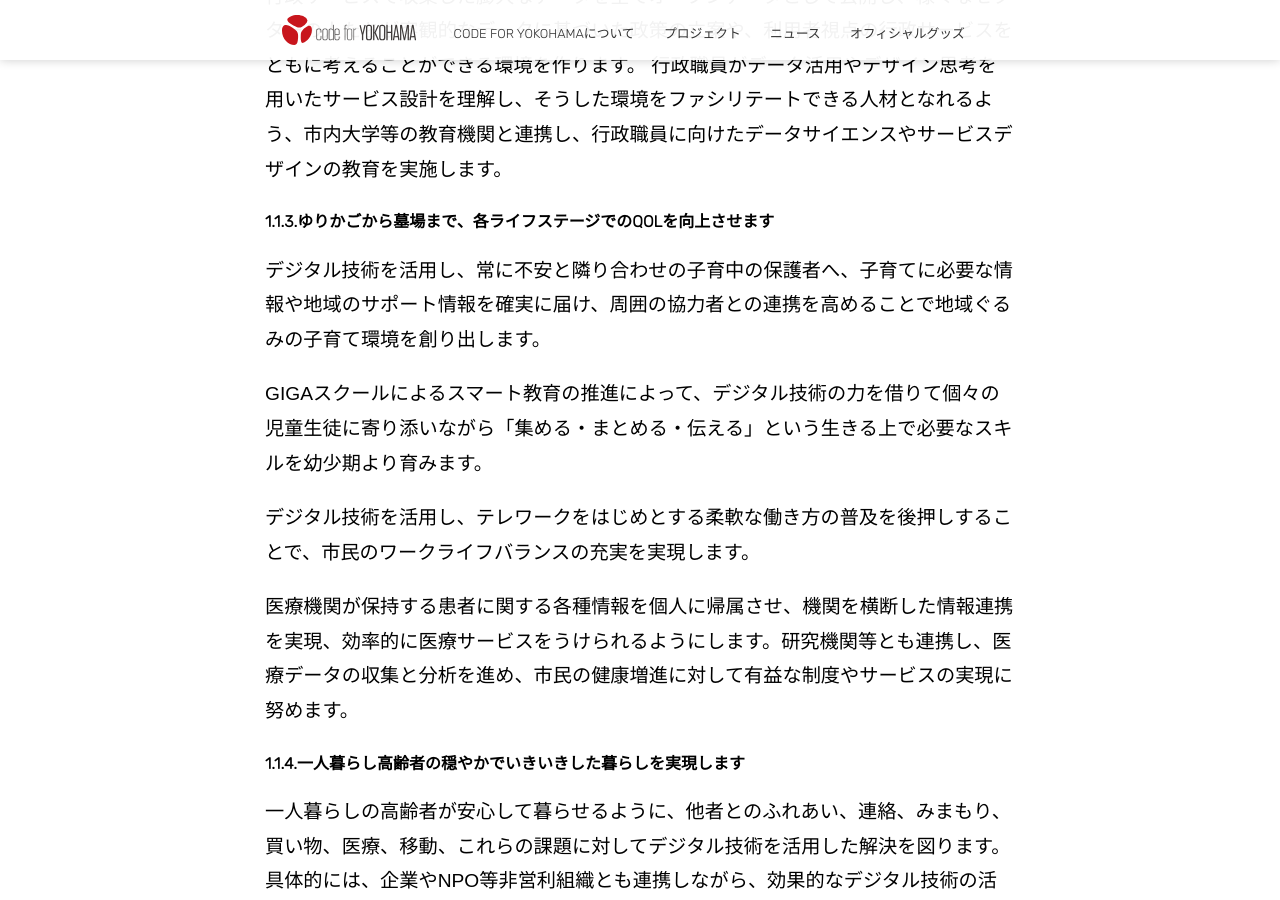
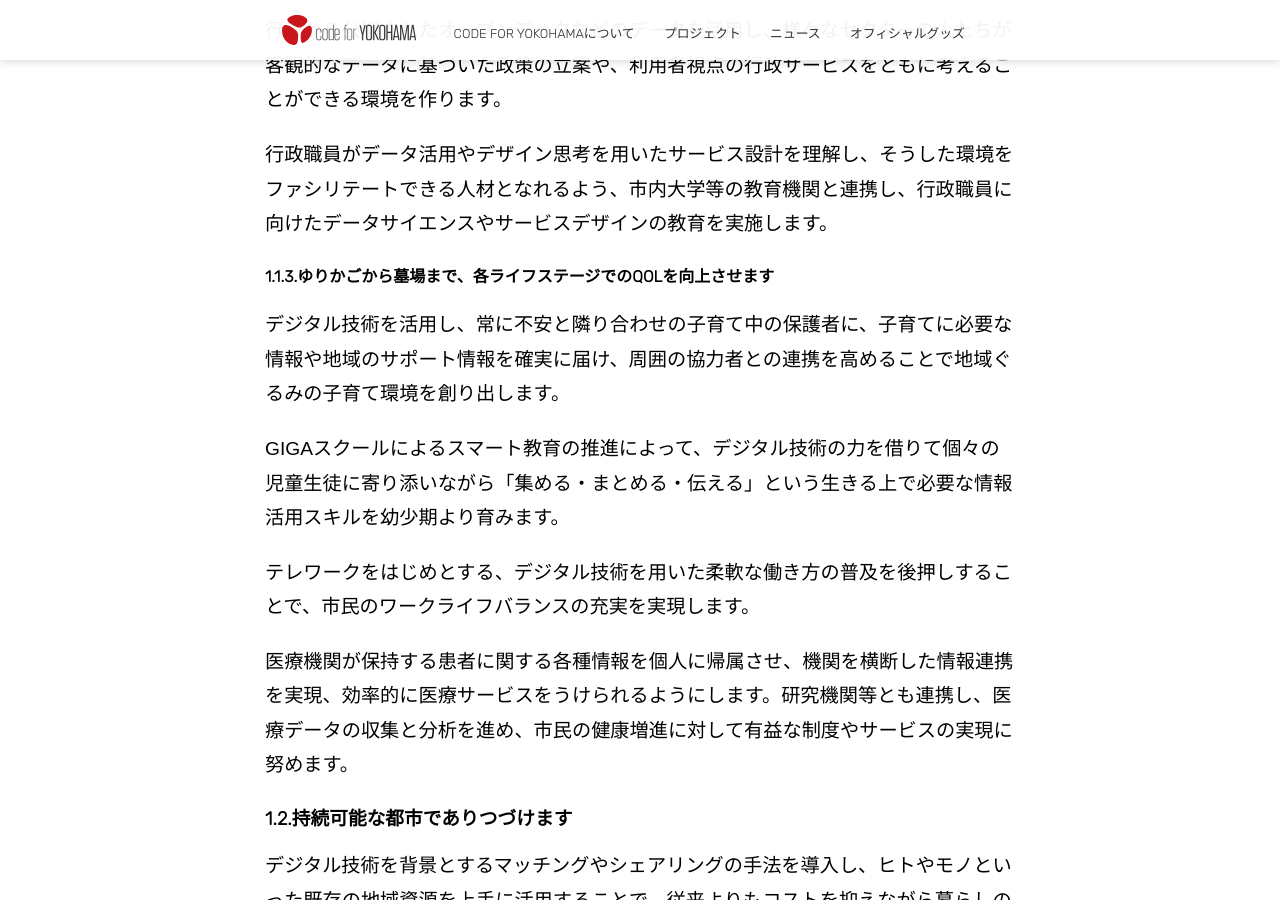
Before and after one commit to Code4Yokohama/code4.yokohama, a Jekyll site: the page built from ict-proposal/full-text.md, in a window 1280 px wide and 900 px high, scrolled down 3781 px. Built offline with Jekyll 4.4.1, drawn with Linux system fonts in a browser that asks for light colours; nearby versions of some CDN libraries; some of the changed text lies outside the part shown.

Commit message:
技術駆動都市2030の全文修正を反映

```diff
--- a/ict-proposal/full-text.md
+++ b/ict-proposal/full-text.md
@@ -32,7 +32,7 @@
 
 現代社会はさまざまな課題が山積しています。いまより快適で豊かな暮らしを実現するためには、そうした課題を解決していくことが必要ですが、そのためにはデジタル技術の活用が鍵となります。わたしたちが思い描く2030年のヨコハマでは、あらゆる分野でデジタル技術の活用が進んでいます。そして、デジタル技術に支えられながら、地域に根ざした一人一人の市民がそれぞれの分野で能力を活かし躍動することで、都市をアップデートし続けていることと思います。
 
-このような、21世紀型のまちづくりを進めていくことで、冒頭の鴎外の歌詞がこれからの100年も歌い継がれていくようにしていきます。
+このような、デジタル技術を所与、前提として空気のようにつかいこなす、現代型のまちづくりを進めていくことで、冒頭の鴎外の歌詞がこれからの100年も歌い継がれていくようにしていきます。
 
 ## 1.デジタル技術を活用して市民生活の質を向上させます
 
@@ -53,32 +53,29 @@
 
 #### 1.1.2.データドリブンな対話と合意形成を広めていきます
 
-行政サービスで収集した膨大なデータを全てオープンデータとして公開し、様々なセクターの人たちが客観的なデータに基づいた政策の立案や、利用者視点の行政サービスをともに考えることができる環境を作ります。
+行政から公開されたオープンデータなどのデータを活用し、様々なセクターの人たちが客観的なデータに基づいた政策の立案や、利用者視点の行政サービスをともに考えることができる環境を作ります。
+
 行政職員がデータ活用やデザイン思考を用いたサービス設計を理解し、そうした環境をファシリテートできる人材となれるよう、市内大学等の教育機関と連携し、行政職員に向けたデータサイエンスやサービスデザインの教育を実施します。
 
 #### 1.1.3.ゆりかごから墓場まで、各ライフステージでのQOLを向上させます
 
-デジタル技術を活用し、常に不安と隣り合わせの子育中の保護者へ、子育てに必要な情報や地域のサポート情報を確実に届け、周囲の協力者との連携を高めることで地域ぐるみの子育て環境を創り出します。
+デジタル技術を活用し、常に不安と隣り合わせの子育て中の保護者に、子育てに必要な情報や地域のサポート情報を確実に届け、周囲の協力者との連携を高めることで地域ぐるみの子育て環境を創り出します。
 
-GIGAスクールによるスマート教育の推進によって、デジタル技術の力を借りて個々の児童生徒に寄り添いながら「集める・まとめる・伝える」という生きる上で必要なスキルを幼少期より育みます。
+GIGAスクールによるスマート教育の推進によって、デジタル技術の力を借りて個々の児童生徒に寄り添いながら「集める・まとめる・伝える」という生きる上で必要な情報活用スキルを幼少期より育みます。
 
-デジタル技術を活用し、テレワークをはじめとする柔軟な働き方の普及を後押しすることで、市民のワークライフバランスの充実を実現します。
+テレワークをはじめとする、デジタル技術を用いた柔軟な働き方の普及を後押しすることで、市民のワークライフバランスの充実を実現します。
 
 医療機関が保持する患者に関する各種情報を個人に帰属させ、機関を横断した情報連携を実現、効率的に医療サービスをうけられるようにします。研究機関等とも連携し、医療データの収集と分析を進め、市民の健康増進に対して有益な制度やサービスの実現に努めます。
 
-#### 1.1.4.一人暮らし高齢者の穏やかでいきいきした暮らしを実現します
-
-一人暮らしの高齢者が安心して暮らせるように、他者とのふれあい、連絡、みまもり、買い物、医療、移動、これらの課題に対してデジタル技術を活用した解決を図ります。具体的には、企業やNPO等非営利組織とも連携しながら、効果的なデジタル技術の活用方法を検討します。
-
 ### 1.2.持続可能な都市でありつづけます
 
-デジタル技術を背景とするマッチングやシェアリングの手法を導入し、ヒトやモノといった既存の地域資源を上手に活用、従来よりもコストを抑えながら暮らしの充足を図っていきます。データや科学にもとづいたアプローチで、環境の改善、地域内での購買行動や移動の質を向上させます。また、地域を支えるコミュニティの活動をデジタル技術でエンパワーメントして循環型の地域経済の発展と、環境の持続可能性の維持を両立させていきます。
+デジタル技術を背景とするマッチングやシェアリングの手法を導入し、ヒトやモノといった既存の地域資源を上手に活用することで、従来よりもコストを抑えながら暮らしの充足を図っていきます。データや科学にもとづいたアプローチで、環境の改善、地域内での購買行動や移動の質を向上させます。また、地域を支えるコミュニティの活動をデジタル技術でエンパワーメントして循環型の地域経済の発展と、環境の持続可能性の維持を両立させていきます。
 
-#### 1.2.1.地域コミュニティにデジタル技術で活力をもたらすとともに、一人暮らし高齢者の穏やかでいきいきした暮らしを実現します
+#### 1.2.1.地域コミュニティにデジタル技術で活力をもたらします
 
 テクノロジーが進歩した現代においても、また、これからも、地域を支える自治会等の地域コミュニティの役割はとても重要です。そうしたコミュニティ活動において、デジタル技術を活用した情報発信や情報共有、申請手続きの簡便化などを進めます。
 
-一人暮らしの高齢者が安心して暮らせるように、他者とのふれあい、連絡、みまもり、買い物、医療、移動、これらの課題に対してデジタル技術を活用した解決を図り、世代を超えた対話・つながりによる社会的孤立を防ぐためのコミュニティの紡ぎ直しを目指します。
+一人暮らしの高齢者が安心して暮らせるように、他者とのふれあい、連絡、みまもり、買い物、医療、移動、これらの課題に対して、企業やNPO等非営利組織とも連携しながら、デジタル技術を活用した解決を図り、世代を超えた対話・つながりによる社会的孤立を防ぐためのコミュニティの紡ぎ直しを目指します。
 
 #### 1.2.2.データや科学に基づいた都市マネジメントをおこないます
 
@@ -88,9 +85,9 @@
 
 #### 1.2.3.ゼロカーボンヨコハマを達成します
 
-横浜は、高度経済成長時代の人口急増のなかで、緑や農地などの環境やコミュニティなど、守るべきものは守りながら、伸ばすべきものは伸ばすという都市の最適化をおこなってきた世界に誇るべき歴史といえます。近年でも、ヨコハマ3R夢プランによる生ゴミの資源化や再生可能エネルギーの推進、シェアリングエコノミーの社会実装をはじめ、横浜ブルーカーボンにも積極的に取り組み、CO2削減、水質改善、生物多様性の推進を進めてきました。
+横浜は、高度経済成長時代の人口急増のなかで、緑や農地などの環境やコミュニティなど、守るべきものは守りながら、伸ばすべきものは伸ばすという都市の最適化をおこなってきた世界に誇るべき歴史を持つ都市です。近年でも、ヨコハマ3R夢プランによる生ゴミの資源化や再生可能エネルギーの推進、シェアリングエコノミーの社会実装をはじめ、横浜ブルーカーボンにも積極的に取り組み、CO2削減、水質改善、生物多様性の推進を進めてきました。
 
-持続可能な環境の構築に向けて、テクノロジーの導入を積極的に進めて、2050年カーボンゼロ社会の実現の両立を目指します。そのためには、環境センシングを行うとともに各種統計データを用いて、状況をデータで定量的に把握可能にすることで、持続可能な都市を作っていくための課題の認識を合わせて、協力して目標達成に向かえるように取り組みます。
+持続可能な環境の構築に向けて、テクノロジーの導入を積極的に進めて、2050年カーボンゼロ社会の実現を目指します。そのためには、環境センシングを行うとともに各種統計データを用いて、都市の環境の最新状況をデータで定量的に把握可能にすることで、持続可能な都市を作っていくための課題の認識を合わせて、協力して目標達成に向かえるように取り組みます。
 
 横浜が誇る、環境、ブランド、人的資産、これらの資産をうまく活用しながら、さらに発展させていくことで、都市の持続可能性を高めていきます。
 
@@ -143,7 +142,9 @@
 
 ### 2.1.起業しやすいまち横浜を実現します
 
-市内テクノロジー企業の情報を集約したデータベースを構築し国内外にアピール。優れた技術や製品、ソリューションを持つ企業のビジネスチャンスや求職者に対するマッチングの機会を拡大します。また、講演会、セミナー、交流会等の情報も集約、先端技術分野の企業間交流の機会増加によりコミュニティの形成と代謝を促すとともに、金融機関やベンチャーキャピタルとのマッチングなど資金調達のチャンスも拡大します。
+市内テクノロジー企業の情報を集約したデータベースを構築し国内外にアピール。優れた技術や製品、ソリューションを持つ企業のビジネスチャンスや求職者に対するマッチングの機会を拡大します。
+
+また、講演会、セミナー、交流会等の情報も集約、先端技術分野の企業間交流の機会増加によりコミュニティの形成と代謝を促すとともに、金融機関やベンチャーキャピタルとのマッチングなど資金調達のチャンスも拡大します。
 
 ### 2.2.高付加価値な先端技術人材を呼び込みます
 
@@ -151,7 +152,7 @@
 
 大学等研究機関、教育機関と連携し、優れた人材が地元で求職活動することを応援します。また、才能のある人材が起業する舞台として横浜を選んでもらえるように、スタートアップのためのインキュベーション制度を充実させます。
 
-横浜には、既にみなとみらい21地区をはじめとした複数の研究開発拠点が整備されています。これらの拠点に集積している企業の研究所においては、多くの先端技術人材により日々新しい価値を生み出されていますが、引き続き、上記の取り組みを着実に積み重ねていくことで、他人がやらないことを進んでチャレンジするような、ユニークな人材を一人でも多く集めていきます。
+横浜市内には、横浜市の誘致政策などの成果として、みなとみらい21地区をはじめとして複数の大企業の研究開発拠点が整備されています。これらの拠点に集積している企業の研究所においては、多くの先端技術人材により日々新しい価値を生み出されていますが、引き続き、上記の取り組みを着実に積み重ねていくことで、他人がやらないことを進んでチャレンジするような、ユニークな人材を一人でも多く集めていきます。
 
 ### 2.3.地域のインフラとしてのデータ利活用環境を整備します
 
@@ -183,7 +184,7 @@
 横浜でもPLATEUで構築された「デジタルツイン」の活用等により、「デジタルツインYOKOHAMA」の実現を目指していきます。下図の通り、継続した運営が可能となるように、「まちづくりシミュレーション」と「VR/ARオンラインイベント」の2つの用途における、具体的なビジネスが推進されていく中で、「デジタルツインYOKOHAMA」の構築を段階的に行ないつつ、継続的に運営していきます。
 
 <div style="text-align: center;">
-**「デジタルツインYOKOHAMA」の構築と運営のイメージ図**
+<B>「デジタルツインYOKOHAMA」の構築と運営のイメージ図</B>
 </div>
 
  ![「デジタルツインYOKOHAMA」の構築と運営のイメージ図](/images/ict-proposal/9uAteO6.png)
@@ -206,24 +207,23 @@
 
 ### 3.1.共創型＝オープンイノベーションによる社会課題解決を図ります
 
-全ての市民がデジタル技術とデータの恵沢をあまねく享受し、それらを容易かつ主体的に利活用することで、デジタル社会において、あらゆる分野における創造的かつ活力ある発展に資する活動に参画し、個々の能力を最大限に発揮することが可能となる環境を実現します。そのために、横浜市が掲げる「共創」の概念とその取り組みをさらに発展させ、課題の発見、解決策の立案、実施、改善の様々なプロセスにおいて、産官学民の共創による行政運営を推進します。
+全ての市民がデジタル技術とデータの恩恵をあまねく享受し、それらを容易かつ主体的に利活用することで、デジタル社会において、あらゆる分野における創造的かつ活力ある発展に資する活動に参画し、個々の能力を最大限に発揮することが可能となる環境を実現します。そのために、横浜市が掲げる「共創」の概念とその取り組みをさらに発展させ、課題の発見、解決策の立案、実施、改善の様々なプロセスにおいて、産官学民の共創による行政運営を推進します。
 
 また、官民データ活用推進基本条例に基づき「市民の皆様との共有財」としてオープンライセンスのもと、行政手続等を通じて得られたデータを含む、様々な行政データを公開し、市民、企業、大学などの教育機関、シビックテックが持つ知見や技術を駆使して、これまで行政だけは難しかった課題の解決にもチャレンジしていきます。
 
 そのためのプラットフォームとして、これまで行ってきた各区における地域との対話の場に加え、デジタル技術を使った対話の場なども活用し、データに基づく仮説と市民の感じる課題をマッチングする機会を積極的に設けるとともに、課題解決に向けた様々な取り組みを正しく評価できる仕組みを構築します。
 
-### 3.2.行政サービスをスマートフォンから使えるようにします
+### 3.2.手のひらの上に行政サービスを
 
 生産年齢人口の減少により自治体職員も減少することが予想されています。
 
-しかし、21世紀を生きる市民は、住む場所、働き方、家族構成、ライフステージなど、一人一人がおかれている状況は異なり、また、必要とする情報やサービスも異なること、さらに災害の激甚化などによって、自治体が対応すべき課題は増える一方です。
-そうした多様なニーズに対して柔軟に対応するために、スマートフォンとデジタル技術を積極的に活用し、すべての手続きについて申請→バックヤード→認定等の処理までをend to endでオンライン化し、効率化を図ります。
-さらに、普及率が30％を超えたマイナンバーカードの電子証明書を利用し、本人の同意のもとで取得した個人情報を上手に活用することで、こうした課題の解決を図ります。
+しかし、21世紀を生きる市民は、住む場所、働き方、家族構成、ライフステージなど、一人一人がおかれている状況は異なり、また、必要とする情報やサービスも異なること、さらに地球温暖化に伴う災害の激甚化などによって、自治体が対応すべき課題は増える一方です。
+そうした多様なニーズに対して柔軟に対応するリソースを確保するために、デジタル技術を積極的に活用し、すべての手続きについて申請→バックヤード→認定等の処理までをend to endでオンライン化し、効率化を図ります。
 
-日本では2021年現在、8割を超える人々がスマートフォンを利用し、さらにその多くがマイナンバーカードの電子証明書読み取りに対応するなどの環境が整っていることから、スマートフォンを利用したプッシュ型による情報提供、行政サービスのアプリ化など、「申請を待つ行政」から「市民の手元へサービスを届ける行政」へのシフトを行っていきます。
-こうした仕組みはスマートフォン以外にもスマートホームなどIoT環境との連携を考慮して整備していきます。
+日本では2021年現在、8割を超える人々がスマートフォンを利用し、さらにその多くがマイナンバーカードの電子証明書読み取りに対応するなどの環境が整っています。また、マイナンバーカードの普及率も30％を超え、カードに搭載された電子証明書を利用したオンライン上での本人確認や、本人同意のもとで取得した個人情報を情報連携させることが可能となっています。
+こうした環境を上手に活用し、スマートフォンを利用したプッシュ型による情報提供、情報連携による「申請不要化」、行政サービスのアプリ化など、「申請を待つ行政」から「市民の手元へサービスを届ける行政」へのシフトを行っていきます。
 
-また、こうした新機能やサービスの開発は行政だけで行うのではなく、民間事業者の知見を取り入れ、質の高いサービス開発を共創型で推進していきます。
+また、こうした新機能やサービスの開発は行政だけで行うのではなく、民間事業者の知見を取り入れ、スマートホームなどIoT環境との連携を実現するなど、質の高いサービス開発を共創型で推進していきます。
 
 ### 3.3.情報システム調達を改革します
 
@@ -276,7 +276,7 @@
 
 #### ■アクション
 
- - (17)データや科学に基づいた政策立案や事業企画（EBPM*）の普及
+ - (17)データや科学に基づいた政策立案や事業企画（EBPM※）の普及
  - (18)「ワンストップ」「ノンストップ」型行政をデジタル活用により実現・拡大
  - (19)必要とする情報や機能をすぐに利用できるパーソナライズ機能の実現
  - (20)共創型で質の高いサービス開発を徹底
@@ -289,14 +289,14 @@
  - (27)各局の精鋭が集まるクロスファンクショナルなバーチャル組織による横断的なマーケティング機能を実現
  - (28)民間との人事交流の活性化
 
-*EBPM; Evidence Based Policy Making…確かな根拠に基づいた政策立案
+※EBPM; Evidence Based Policy Making…確かな根拠に基づいた政策立案
 
 ## 2030年に向けて航海中
-これら26のアクションについて、市内で可能なものから一つずつ実施されるように、Code for YOKOHAMAは市の議員や職員、市内の企業、NPO、研究者、学生、個人といった様々な組織や人々に働きかけつつ進めています。
+これらのアクションについて、市内で可能なものから一つずつ実施されるように、Code for YOKOHAMAは市の議員や職員、市内の企業、NPO、研究者、学生、個人といった様々な組織や人々に働きかけつつ進めています。
 
-### 2017年からの横浜市の４年間の変化
+### 初版公開(2017.7.15)以降の横浜市の4年間の変化
 #### 2017年
-- [ITOP横浜立上げ。未来の家プロジェクト、自動運転プロジェクトなどが開始。](https://www.city.yokohama.lg.jp/cityinfo/koho-kocho/press/keizai/2017/20170530-024-25458.html)
+- [2017年6月に立ち上がったI･TOP横浜により、未来の家プロジェクト、自動運転プロジェクトなどが次々に開始される。](https://www.city.yokohama.lg.jp/city-info/koho-kocho/press/keizai/2017/20170530-024-25458.html)
 - [村田製作所がみなとみらいに研究開発拠点開設を決定](https://www.city.yokohama.lg.jp/city-info/koho-kocho/press/keizai/2017/20170626-024-25600.html)(ほか資生堂、京セラ、SONYなどがみなとみらい地区に研究開発拠点を開設)
 - [金沢区の臨海部産業団地の愛称が「LINKAI横浜金沢」に決定](https://www.city.yokohama.lg.jp/city-info/koho-kocho/press/keizai/2017/20171222-024-26723.html)
 - [slush Tokyoによる横浜での主催イベント「TECH BY THE SEA」を開催](https://www.city.yokohama.lg.jp/city-info/koho-kocho/press/keizai/2017/20180216-024-27022.html)
@@ -330,12 +330,13 @@
 2021年
 - [横浜市デジタル統括本部立上げ](https://www.city.yokohama.lg.jp/city-info/yokohamashi/org/digital/unei/r03unei.html)
 - [横浜市会デジタル化推進特別委員会設置](https://www.city.yokohama.lg.jp/shikai/kiroku/katsudo/r3/R03digital.html)
+- [横浜らしい魅力的な景観形成などを牽引した都市デザインの取組みが50周年を迎える](https://www.city.yokohama.lg.jp/kurashi/machizukuri-kankyo/toshiseibi/design/ud50th.html)
 
 ### Code for YOKOHAMAの近年活動実績
 - 2012年から毎年、インターナショナル・オープンデータ・デイにイベントを開催(2020、2021はオンライン形式で実施)
 - [横浜市職員と共同で「行政職員向けサービスデザイン研修」を企画及び実施](https://code4.yokohama/projects/service_design/)
 - [横浜市職員からのお悩み相談会を不定期開催](https://code4.yokohama/meeting/activities/2020/07/30/post/)
-- [「里山ガーデン映像コンテスト」の企画・運営](https://code4.yokohama/projects/satoyama/)
+- [「里山ガーデンプロモーション映像コンテスト」の企画・運営](https://code4.yokohama/projects/satoyama/)
 - [新型コロナ禍に立ち向かうテイクアウト＆デリバリー情報サイト"YOKOHAMA to GO"を地域の商店会と協力して実現](https://code4.yokohama/projects/YokohamaToGo/)
 - ["MM21 Inovation Program"への企画提案](https://code4.yokohama/projects/YokohamaToGo/)
 - [横浜FC、Code　for　Japanと「サッカー×テクノロジー」アイデアソンを共催](https://jp.techcrunch.com/2021/06/10/2021-09-10-code-for-japan-yokohama-fc-ideathon/)
@@ -343,7 +344,7 @@
 - デジタルテクノロジー勉強会を不定期開催([GitHub勉強会](https://code4.yokohama/projects/GitHubHandsOn/)、3Dツール勉強会等)
 - [横浜市新市庁舎(現市庁舎)VRを用いた公共スペース活用アイディア考案](https://code4.yokohama/projects/NewCityhallVR/)
 
-ゴールは2030年。技術駆動都市を目指し、VUCAの荒波が押し寄せる中、横浜は2030年のゴールを目指して航海中です。
+**ゴールは2030年。技術駆動都市を目指し、VUCAの荒波が押し寄せる中、横浜は今まさに航海中です。**
 
 
 
```
Also changed, not shown: other parts of ict-proposal/full-text.md (+10 -8 lines).
